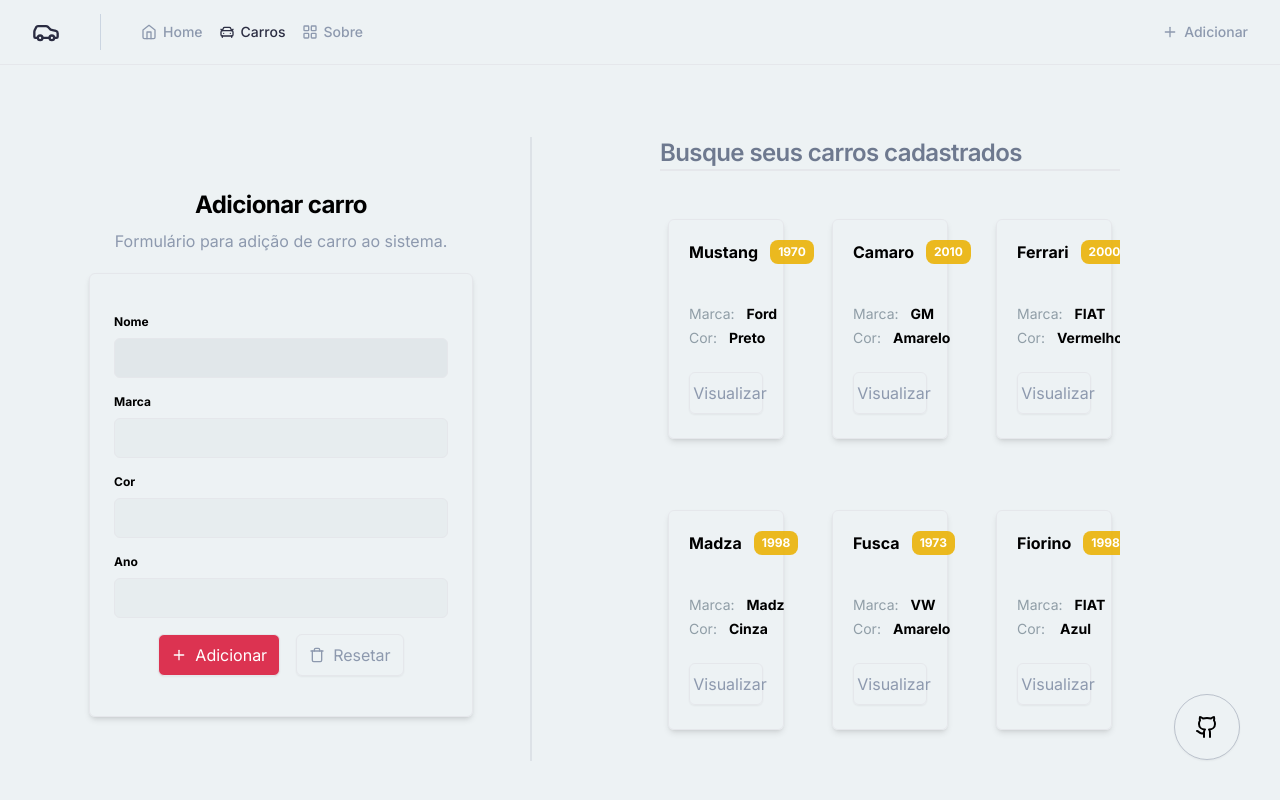
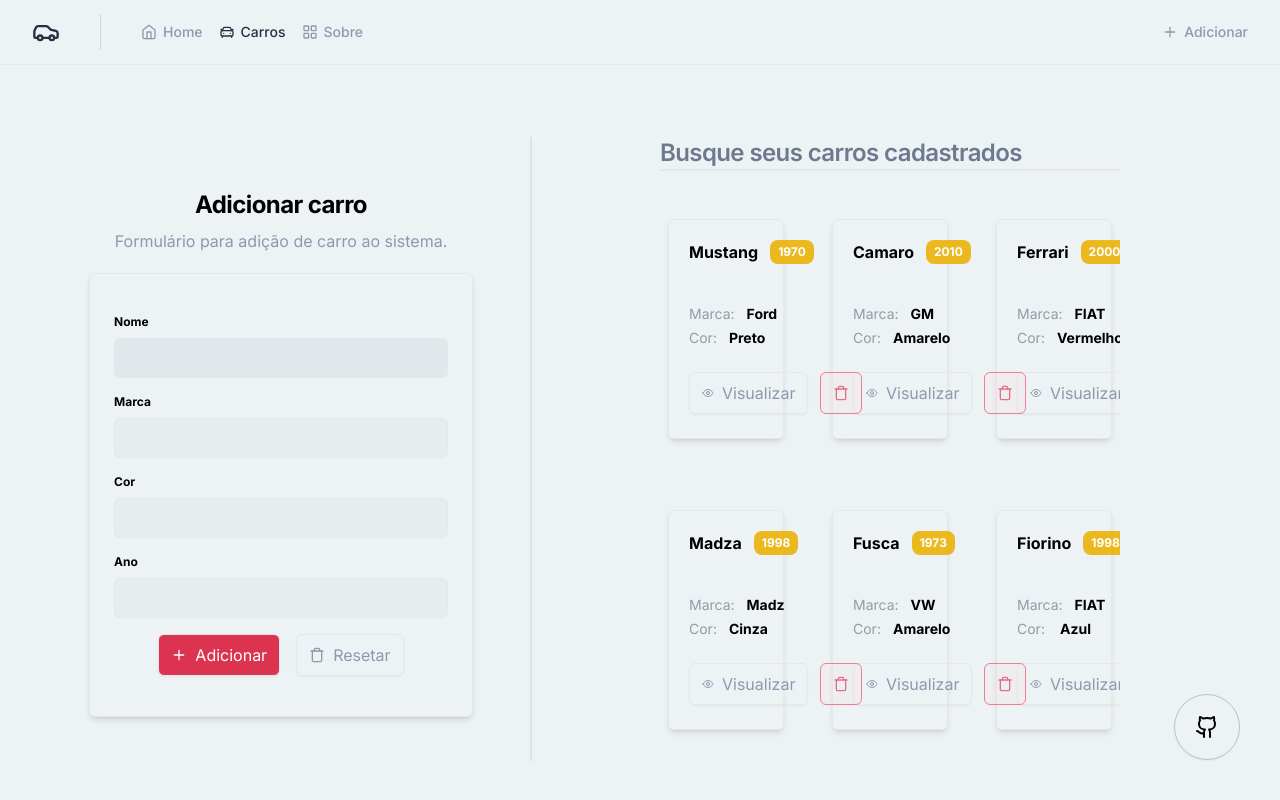
Before and after one commit to RenanFachin/PUCRS_hotwheels-CRUD, a React (Vite) app: page /cars in a window 1280 px wide. Shown: the top 800 px of the page. Built offline with nearby package versions, Linux system fonts and the light colour scheme.

Commit message:
style: Adiciona botão para deletar um card

```diff
--- a/src/components/car-detail.tsx
+++ b/src/components/car-detail.tsx
@@ -68,7 +68,8 @@ export function CarDetail({ car }: CarDetailProps) {
           </div>
         </div>
 
-        <Dialog.Trigger className="outline-none">
+        <div className="flex items-center gap-3">
+          <Dialog.Trigger className="flex-1 outline-none">
             <Button variant="primary" type="button" style={{ width: '100%' }}>
               <Button.Icon>
                 <Eye className="size-3" />
@@ -77,6 +78,15 @@ export function CarDetail({ car }: CarDetailProps) {
               <Button.Text>Visualizar</Button.Text>
             </Button>
           </Dialog.Trigger>
+
+          <button
+            type="button"
+            onClick={() => handleDeleteCar(car.id)}
+            className="group flex h-[42px] items-center justify-center gap-2 rounded-md border border-highlight-300 bg-red-200/20 px-3 py-3 text-highlight-500 opacity-55 shadow-sm hover:border-white hover:bg-highlight-500 hover:text-white hover:opacity-100 disabled:cursor-not-allowed"
+          >
+            <Trash className="size-4" />
+          </button>
+        </div>
 
         <Dialog.Portal>
           <Dialog.Overlay className="fixed inset-0 bg-black/70" />
--- a/src/contexts/carsContext.tsx
+++ b/src/contexts/carsContext.tsx
@@ -43,7 +43,7 @@ export function CarsContextProvider({ children }: CarsContextProviderProps) {
   // ADICIONNANDO UM REGISTRO
   async function handleAddCar(data: CarFormSchema) {
     try {
-      await new Promise((resolve) => setTimeout(resolve, 800)) // Simulando uma chamada para API
+      await new Promise((resolve) => setTimeout(resolve, 500)) // Simulando uma chamada para API
 
       const newCar = {
         id: getRandomInt(6, 10000),
@@ -73,7 +73,7 @@ export function CarsContextProvider({ children }: CarsContextProviderProps) {
   }
 
   async function handleDeleteCar(id: number) {
-    await new Promise((resolve) => setTimeout(resolve, 300)) // Simulando uma chamada para API
+    await new Promise((resolve) => setTimeout(resolve, 200)) // Simulando uma chamada para API
 
     const carsArray = cars.filter((car) => {
       return car.id !== id
```
Lines whose indentation alone changed are shown as unchanged.
